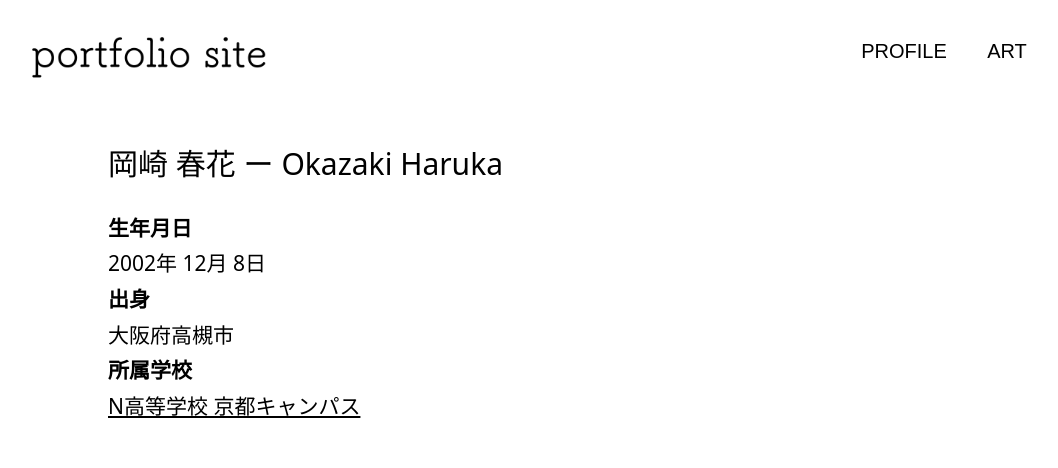
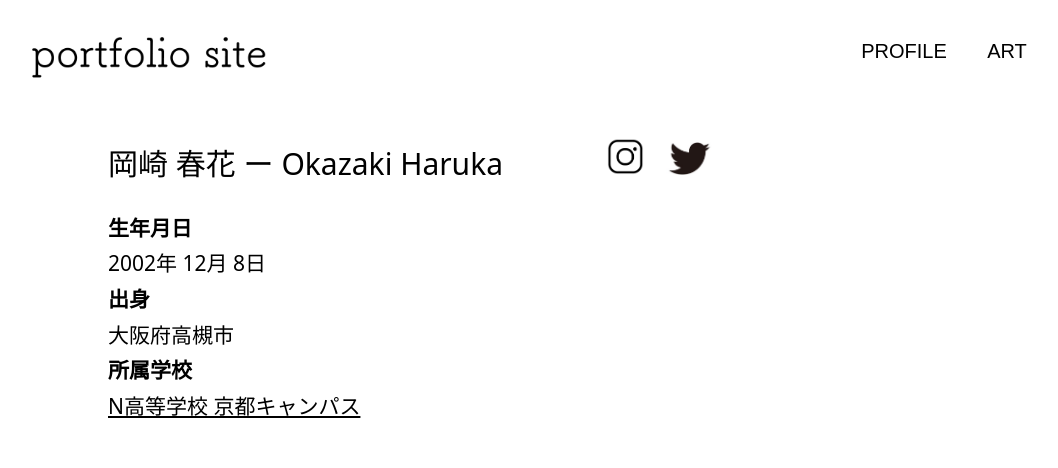
Before and after one commit to tarorinn/-mysite-, a plain HTML site: page profile.html in a window 1280 px wide. Shown: the top 468 px of the page, without its empty margins (112-1170 px from the left). Drawn offline with Linux system fonts and the light colour scheme; some packages are replaced by stand-ins of ours.

Commit message:
Update profile.html

```diff
--- a/profile.html
+++ b/profile.html
@@ -30,8 +30,8 @@
 
     <div id="profile" class="profile-contents">
         <p class="profile-name">岡崎 春花 ー Okazaki Haruka</p>
-        <h1 class="insta"><a href="https://www.instagram.com/aaaoe__/?hl=ja"><img src="images/insta.png" alt=""></a></h1>
-        <h1 class="twitter"><a href="https://twitter.com/aaaaao_e?ref_src=twsrc%5Egoogle%7Ctwcamp%5Eserp%7Ctwgr%5Eauthor"><img src="images/twitter.png" alt=""></a></h1>
+        <h1 class="insta"><a href="https://www.instagram.com/aaaoe__/?hl=ja"><img src="insta.png" alt=""></a></h1>
+        <h1 class="twitter"><a href="https://twitter.com/aaaaao_e?ref_src=twsrc%5Egoogle%7Ctwcamp%5Eserp%7Ctwgr%5Eauthor"><img src="twitter.png" alt=""></a></h1>
 
         <p class="profile-sentence">
             <strong>生年月日</strong> <br> 2002年 12月 8日 <br>
```
